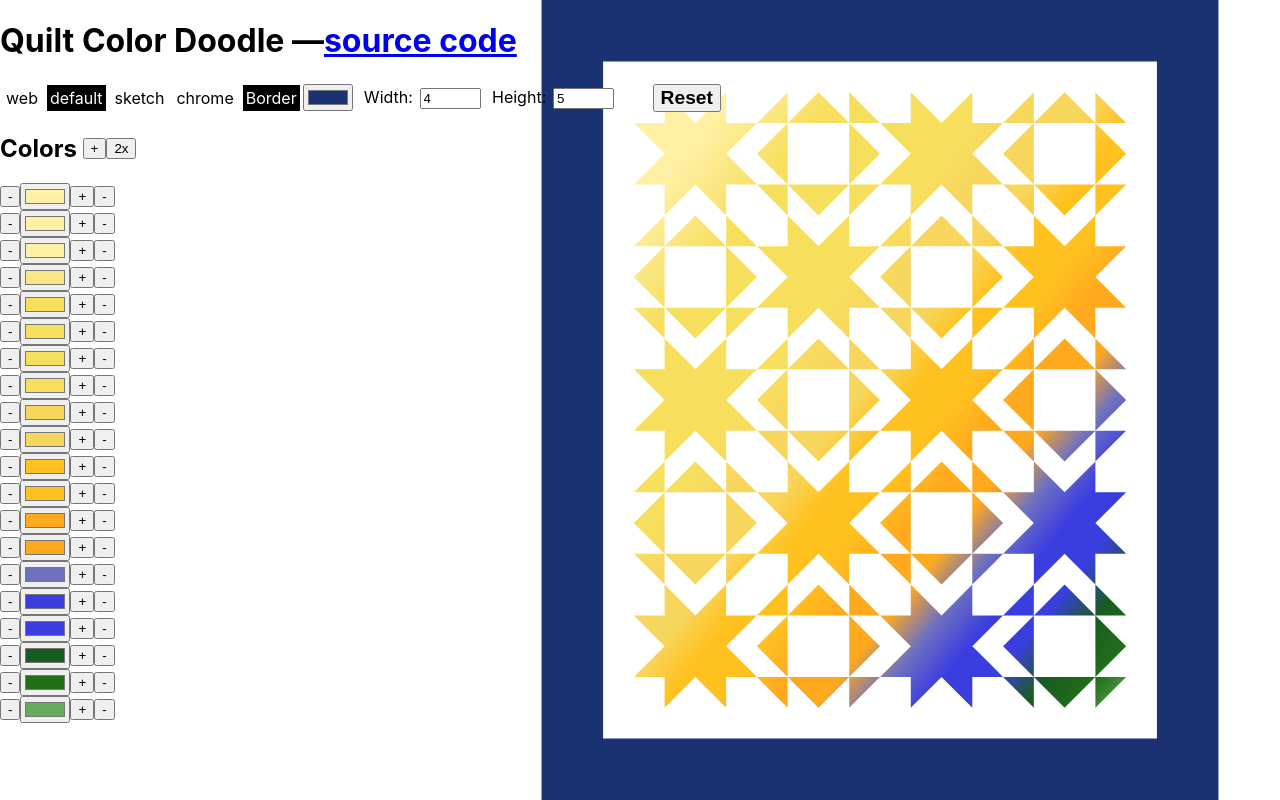
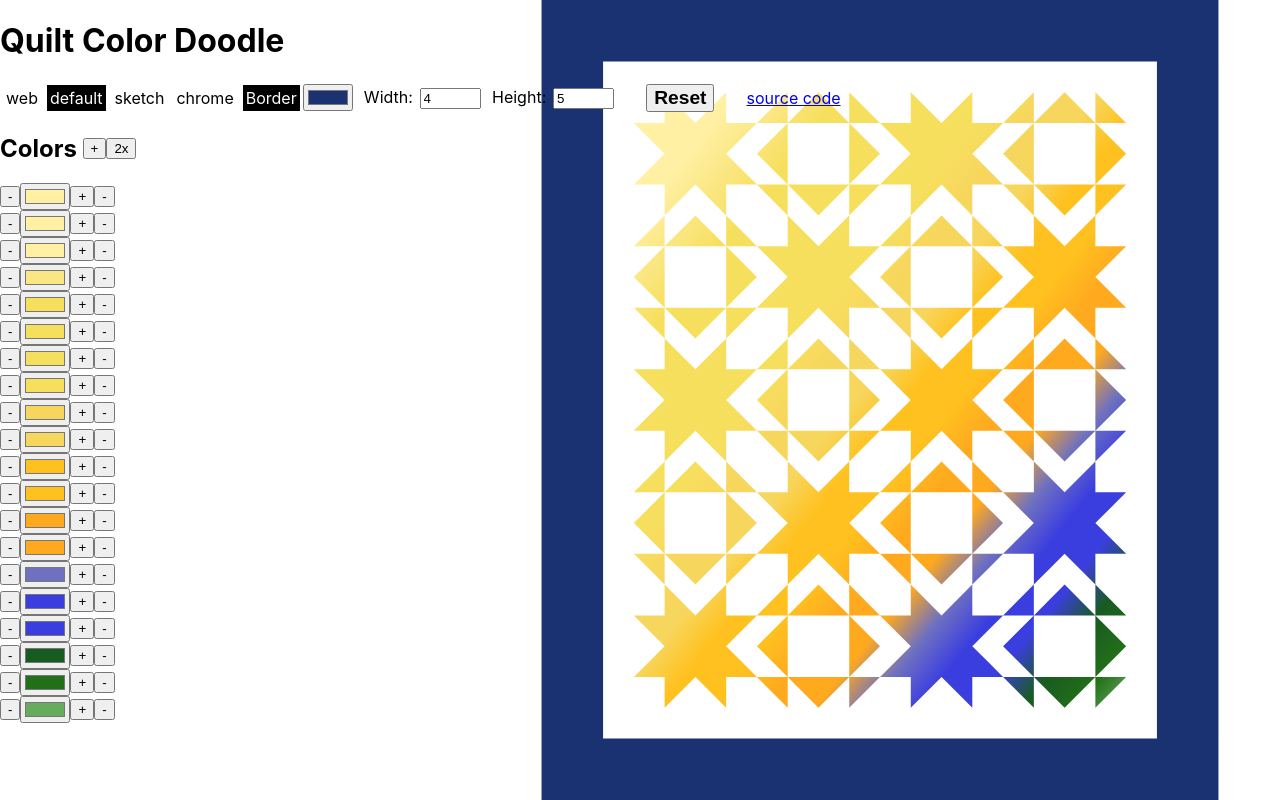
Before and after one commit to neolefty/quilt, a React (Create React App) app: page / in a window 1280 px wide. Built offline with nearby package versions, Linux system fonts and the light colour scheme.

Commit message:
fix source code link

```diff
--- a/src/App.module.css
+++ b/src/App.module.css
@@ -13,14 +13,18 @@
 
 .error {
     color: #700;
-    margin: 1em;
+    margin: 1rem;
     background: #eef;
 }
 
 .reset {
-    margin-left: 2em;
+    margin-left: 2rem;
     font-weight: bold;
     font-size: 120%;
+}
+
+.source {
+    margin-left: 2rem;
 }
 
 @media print {
--- a/src/App.tsx
+++ b/src/App.tsx
@@ -30,8 +30,6 @@ const App: React.FC = () => {
         <>
             <h1 className={clsx(styles.row, styles.noPrint)}>
                 Quilt Color Doodle
-                &mdash;
-                <a href="https://github.com/neolefty/quild">source code</a>
             </h1>
             <div className={clsx(styles.row, styles.noPrint)}>
                 <PickerToggles
@@ -47,6 +45,7 @@ const App: React.FC = () => {
                     setQuiltSize={setQuiltSize}
                 />
                 <button onClick={reset} className={styles.reset}>Reset</button>
+                <a href="https://github.com/neolefty/quilt" target="_blank" className={styles.source}>source code</a>
             </div>
             <div className={styles.noPrint}>
                 <Colors
```
